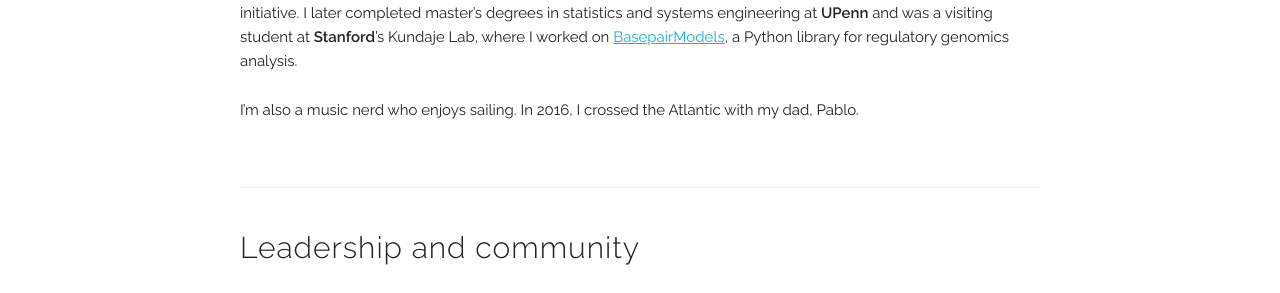
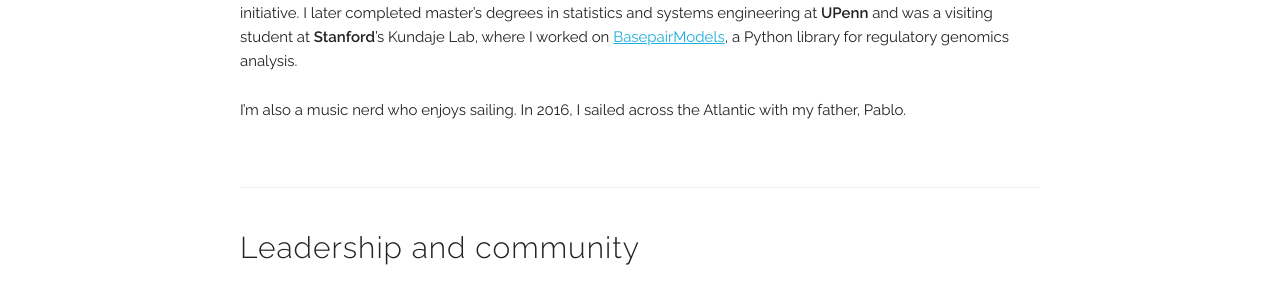
Before and after one commit to juanelenter/juanelenter.github.io, a Jekyll site: the page built from index.html, in a window 1280 px wide and 900 px high, scrolled down 1869 px. Shown: the part 197-490 px from the top of the window. Built offline with Jekyll 4.4.1, drawn with Linux system fonts in a browser that asks for light colours; some web fonts are replaced.

Commit message:
Refine Atlantic crossing sentence
Co-Authored-By: Codex <noreply@openai.com>

```diff
--- a/index.html
+++ b/index.html
@@ -36,7 +36,7 @@ title: Home
     I’m from Montevideo, <strong>Uruguay</strong>, where I studied engineering, focusing on signal processing and information theory. I also interned at <strong>CERN</strong>, building visualization tools for large particle collision datasets in the CMS Open Data initiative. I later completed master’s degrees in statistics and systems engineering at <strong>UPenn</strong> and was a visiting student at <strong>Stanford</strong>’s Kundaje Lab, where I worked on <a href="https://github.com/kundajelab/basepairmodels">BasepairModels</a>, a Python library for regulatory genomics analysis.
   </p>
   <p>
-    I’m also a music nerd who enjoys sailing. In 2016, I crossed the Atlantic with my dad, Pablo.
+    I’m also a music nerd who enjoys sailing. In 2016, I sailed across the Atlantic with my father, Pablo.
   </p>
 </div>
 
```
